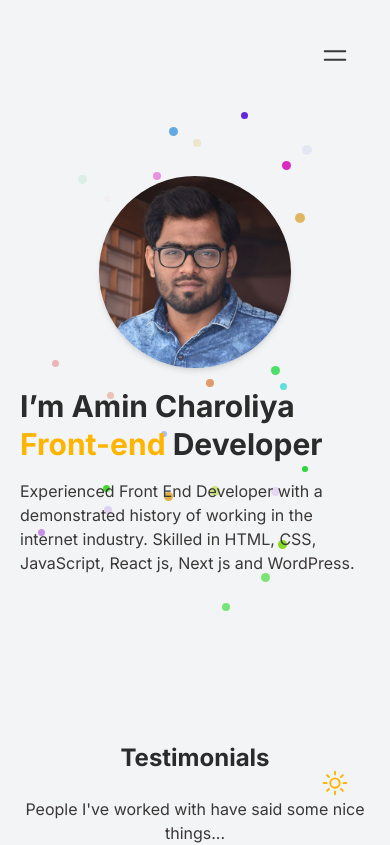
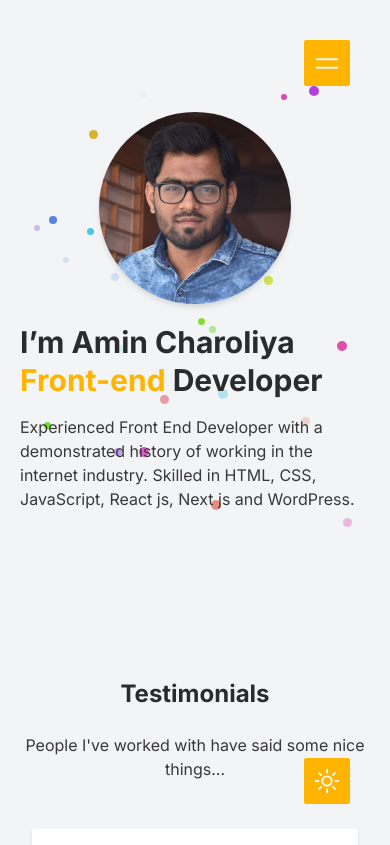
Before and after one commit to amincharoliya/amincharoliya-2.0, a Next.js app: page / in a window 390 px wide. Shown: the top 845 px of the page. Built offline with nearby package versions, Linux system fonts and the light colour scheme.

Commit message:
show header on scroll up only

```diff
--- a/components/Header.js
+++ b/components/Header.js
@@ -1,6 +1,6 @@
 import Link from 'next/link';
 import dynamic from 'next/dynamic';
-import { useEffect, useRef, useState } from 'react';
+import { useCallback, useEffect, useRef, useState } from 'react';
 import clsx from 'clsx';
 import {
 	Code,
@@ -17,26 +17,47 @@ const ThemeSwitch = dynamic(() => import('./ThemeSwitch'), {
 });
 const Header = () => {
 	const [showNav, setShowNav] = useState(false);
-	const [scrolled, setScrolled] = useState(false);
+	const [scrolled, setScrolled] = useState(true);
 	const header = useRef(null);
+	const lastScroll = useRef(0);
+
+	const handleScroll = useCallback(() => {
+		const currentScroll = window.pageYOffset;
+		if (currentScroll <= 0) {
+			setScrolled(true);
+			return;
+		}
+
+		if (currentScroll > lastScroll.current && scrolled) {
+			setScrolled(false);
+		} else if (currentScroll < lastScroll.current && !scrolled) {
+			setScrolled(true);
+			// up
+		}
+		lastScroll.current = currentScroll;
+	}, [scrolled]);
 
 	useEffect(() => {
-		document.addEventListener('scroll', () => {
-			window.pageYOffset > 60 ? setScrolled('true') : setScrolled(false);
-		});
-	}, []);
+		window.addEventListener('scroll', handleScroll);
+		return () => {
+			window.removeEventListener('scroll', handleScroll);
+		};
+	}, [handleScroll]);
 
 	const toggleShowNav = () => {
 		setShowNav(!showNav);
 	};
 
 	return (
-		<div className="h-16">
+		<>
+			<div className="h-16 hidden md:block"></div>
 			<header
 				className={clsx(
-					'group fixed z-20 inset-0 w-full bg-white/[0.85] dark:bg-slate-900/[0.85] md:flex flex-column   border-r border-slate-900/10 md:border-r-0 md:border-b md:border-slate-900/10 dark:border-slate-50/[0.06] duration-200 md:left-0 md:top-0 md:right-0 md:bottom-auto',
+					'group fixed z-20 inset-0 w-full bg-white/[0.85] dark:bg-slate-900/[0.85] flex-column border-r border-slate-900/10 md:border-r-0 md:border-b md:border-slate-900/10 dark:border-slate-50/[0.06] duration-200 md:left-0 md:top-0 md:right-0 md:bottom-auto',
 					showNav ? 'left-0' : '-left-full closed',
-					scrolled && 'backdrop-blur'
+					scrolled && 'md:backdrop-blur md:flex block',
+					!scrolled && 'hidden',
+					showNav && 'backdrop-blur'
 				)}
 				ref={header}
 			>
@@ -91,10 +112,10 @@ const Header = () => {
 						</ul>
 					</nav>
 					<div className="hidden md:block ml-auto">
-						<ThemeSwitch />
+						<ThemeSwitch classes={'text-theme dark:text-white'} />
 					</div>
 					<button
-						className="fixed top-10 right-10 md:hidden"
+						className="fixed top-10 right-10 bg-theme text-content-dark dark:text-content-light rounded-sm p-2 md:hidden"
 						onClick={() => toggleShowNav()}
 					>
 						<span className="hidden group-[.closed]:block">
@@ -106,7 +127,7 @@ const Header = () => {
 					</button>
 				</div>
 			</header>
-		</div>
+		</>
 	);
 };
 
--- a/components/Layout.js
+++ b/components/Layout.js
@@ -19,7 +19,11 @@ const Layout = ({ children, title }) => {
 			</Head>
 			{children}
 			<div className="fixed bottom-10 right-10 md:hidden">
-				<ThemeSwitch />
+				<ThemeSwitch
+					classes={
+						'bg-theme text-content-dark dark:text-content-light rounded-sm p-2'
+					}
+				/>
 			</div>
 		</div>
 	);
--- a/components/ThemeSwitch.js
+++ b/components/ThemeSwitch.js
@@ -1,7 +1,7 @@
 import { useTheme } from 'next-themes';
 import { Moon, Sun } from '../utils/Icons';
 
-const ThemeSwitch = () => {
+const ThemeSwitch = ({ classes }) => {
 	const { theme, setTheme } = useTheme();
 	const ToggleTheme = () => {
 		if (theme == 'dark') {
@@ -11,10 +11,7 @@ const ThemeSwitch = () => {
 		}
 	};
 	return (
-		<button
-			className="text-theme dark:text-white"
-			onClick={() => ToggleTheme()}
-		>
+		<button className={classes} onClick={() => ToggleTheme()}>
 			{theme == 'dark' ? <Moon /> : <Sun />}
 		</button>
 	);
```
